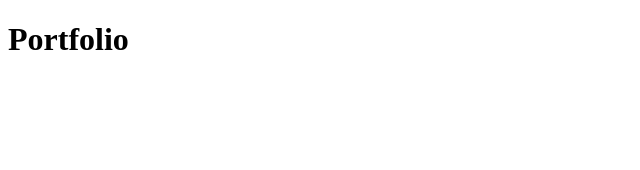
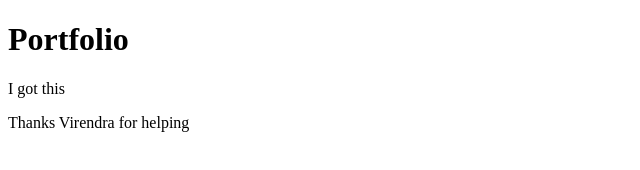
Before and after one commit to PoojaPatel1712/Sunstone_Summer_Project, a plain HTML site: page index.html in a window 1280 px wide. Shown: the whole page, without its empty margins (0-640 px from the left). Drawn offline with Linux system fonts and the light colour scheme.

Commit message:
Added some para in my file

```diff
--- a/index.html
+++ b/index.html
@@ -7,5 +7,7 @@
 </head>
 <body>
     <h1>Portfolio</h1>
+    <p>I got this</p>
+    <p>Thanks Virendra for helping</p>
 </body>
 </html>
```
